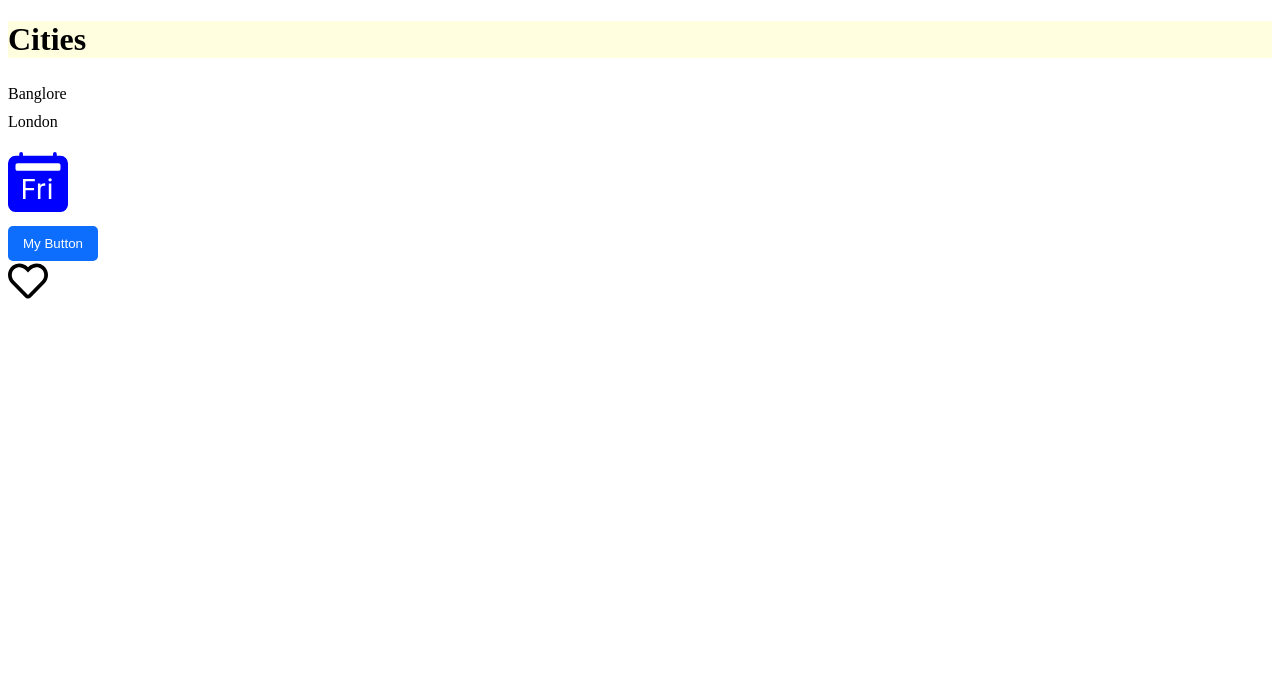
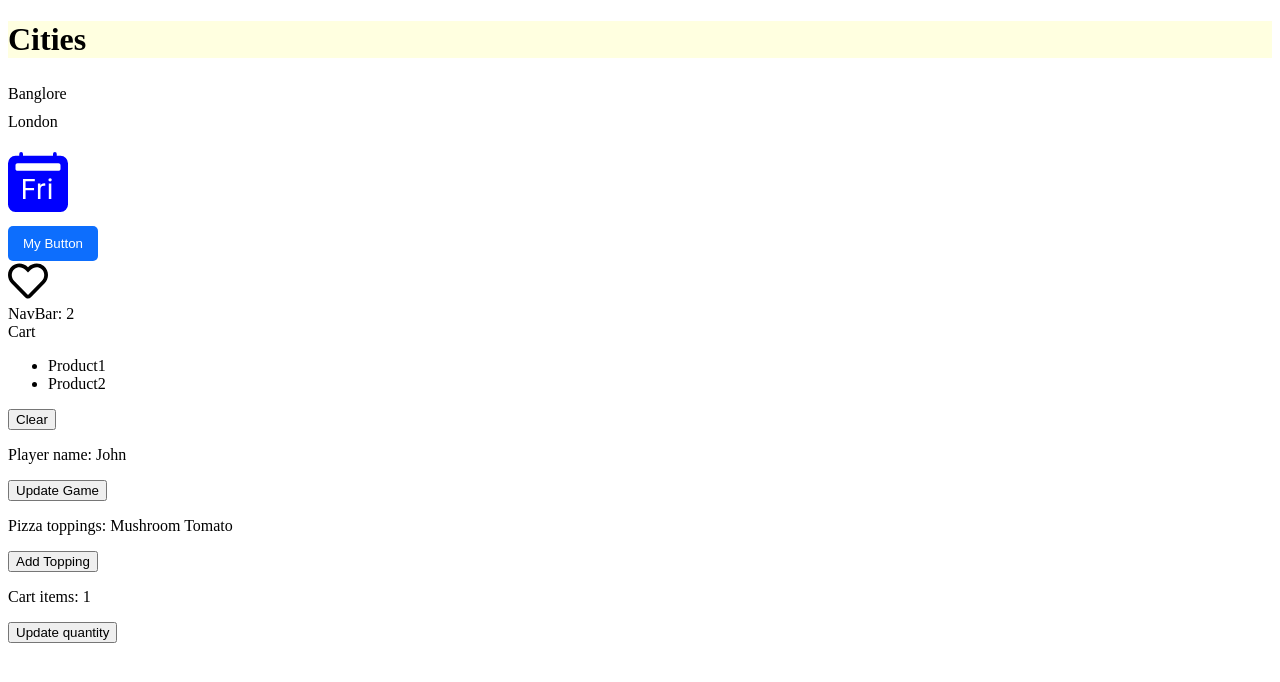
Before and after one commit to NaveenManjappa/react-playground, a React (Vite) app in the folder react-app/: page / in a window 1280 px wide. Shown: the top 682 px of the page. Built offline with nearby package versions, Linux system fonts and the light colour scheme.

Commit message:
react-app Managing the state with components

```diff
--- a/react-app/package.json
+++ b/react-app/package.json
@@ -11,6 +11,7 @@
   },
   "dependencies": {
     "bootstrap": "^5.2.3",
+    "immer": "^9.0.19",
     "react": "^19.0.0",
     "react-dom": "^19.0.0",
     "react-icons": "^4.7.1",
--- a/react-app/src/App.tsx
+++ b/react-app/src/App.tsx
@@ -6,12 +6,48 @@ import { BsCalendar2DayFill } from "react-icons/bs";
 import "./App.css";
 import ListGroupInJS from "./components/ListGroupInJS/ListGroupInJS";
 import Like from "./components/Like/Like";
+import { useState } from "react";
+import NavBar from "./components/NavBar";
+import Cart from "./components/Cart";
 
 function App() {
   // const [alertVisible, setAlertVisibility] = useState(false);
   // const handleClose = () => setAlertVisibility(false);
   const items = ["Banglore", "London"];
   const handleSelectItem = () => console.log("item");
+  const [cartitems, setCartItems] = useState(["Product1", "Product2"]);
+  const [game, setGame] = useState({
+    id: 1,
+    player: {
+      name: "John",
+    },
+  });
+  const handleClick = () => {
+    setGame({ ...game, player: { ...game.player, name: "Bob" } });
+  };
+  const [pizza, setPizza] = useState({
+    name: "Spicy Pepperoni",
+    toppings: ["Mushroom", "Tomato"],
+  });
+
+  const addTopping = () => {
+    setPizza({ ...pizza, toppings: [...pizza.toppings, "Cheese"] });
+  };
+
+  const [cart,setCart] = useState({
+    discount:0.1,
+    items:[
+      { id: 1,title:'Product 1',quantity:1},
+      { id:2, title:'Product 2',quantity:1}
+    ]
+  });
+
+  const updateCart = () => {
+    setCart({
+      ...cart,
+      items:cart.items.map(item => item.id === 1 ? { ...item,quantity:item.quantity+1}:item)
+    });
+  }
   return (
     <div>
       {/* {alertVisible && (
@@ -33,7 +69,16 @@ function App() {
       <br />
       <ButtonCss />
       <br />
-      <Like onClick={()=>console.log('Liked')}/>
+      <Like onClick={() => console.log("Liked")} />
+
+      <NavBar cartItemsCount={cartitems.length} />
+      <Cart cartItems={cartitems} onClear={() => setCartItems([])} />
+      <p>Player name: {game.player.name}</p>
+      <button onClick={handleClick}>Update Game</button>
+      <p>Pizza toppings: {pizza.toppings.join(" ")}</p>
+      <button onClick={addTopping}>Add Topping</button>
+      <p>Cart items: {cart.items[0].quantity}</p>
+      <button onClick={updateCart}>Update quantity</button>
     </div>
   );
 }
--- /dev/null
+++ b/react-app/src/components/Cart.tsx
@@ -0,0 +1,20 @@
+interface Props {
+  cartItems: string[];
+  onClear: () => void;
+}
+
+const Cart = ({ cartItems, onClear }: Props) => {
+  return (
+    <>
+      <div>Cart</div>
+      <ul>
+        {cartItems.map((item) => (
+          <li key={item}>{item}</li>
+        ))}
+      </ul>
+      <button onClick={onClear}>Clear</button>
+    </>
+  );
+};
+
+export default Cart;
--- /dev/null
+++ b/react-app/src/components/NavBar.tsx
@@ -0,0 +1,11 @@
+
+interface Props {
+cartItemsCount:number;
+}
+const NavBar = ({ cartItemsCount }:Props) => {
+  return (
+    <div>NavBar: {cartItemsCount}</div>
+  )
+}
+
+export default NavBar
```
Also changed, not shown: 1 other file (tests, documents, lock files or other folders).
